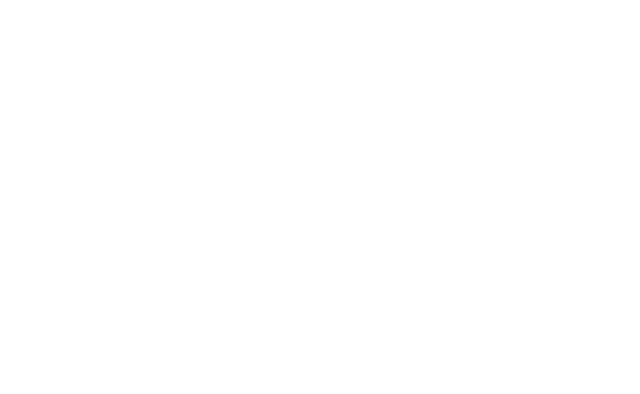
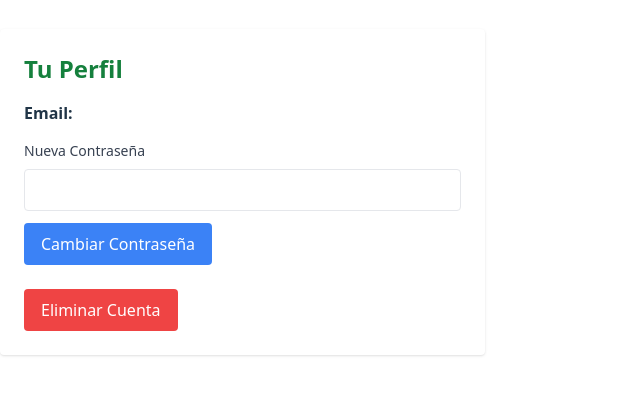
Before and after one commit to santino-rosso/TIF-3, a React (Vite) app in the folder frontend/: page /perfil in a window 1280 px wide. Before the commit this address had no page. Shown: the part 228-622 px from the top of the page, without its empty margins (0-640 px from the left). Built offline with nearby package versions, Linux system fonts and the light colour scheme; no server answers; sample sign-in values are in the browser's storage.

Commit message:
agrego pagina perfil

```diff
--- a/frontend/src/App.jsx
+++ b/frontend/src/App.jsx
@@ -5,6 +5,7 @@
 import PrivateRoute from "./components/PrivateRoute";
 import Register from "./pages/Register";
 import Favoritos from "./pages/Favoritos";
+import Perfil from "./pages/Perfil";
 
 
 function App() {
@@ -16,6 +17,7 @@
         <Route path="/" element={<Home />} />
         <Route path="/resultados" element={<Resultados />} />
         <Route path="/favoritos" element={<Favoritos />} />
+        <Route path="/perfil" element={<Perfil />} />
       </Route>
     </Routes>
   );
--- a/frontend/src/components/Navbar.jsx
+++ b/frontend/src/components/Navbar.jsx
@@ -24,6 +24,10 @@
         ⭐ Favoritos
       </Link>
 
+      <Link to="/perfil" className="text-sm text-gray-300 hover:text-blue-600">
+        👤 Mi Cuenta
+      </Link>
+
       <button
         onClick={() => logout(navigate)}
         className="bg-red-500 hover:bg-red-600 px-4 py-2 rounded"
--- /dev/null
+++ b/frontend/src/pages/Perfil.jsx
@@ -0,0 +1,86 @@
+import { useEffect, useState } from "react";
+import { useNavigate } from "react-router-dom";
+import axiosInstance from "../utils/axiosInstance";
+
+const Perfil = () => {
+  const [email, setEmail] = useState("");
+  const [newPassword, setNewPassword] = useState("");
+  const [message, setMessage] = useState("");
+  const navigate = useNavigate();
+
+  useEffect(() => {
+    // Obtener datos del usuario logueado
+    const fetchProfile = async () => {
+      try {
+        const res = await axiosInstance.get("/read");
+        setEmail(res.data.email);
+      } catch (err) {
+        console.error("Error al cargar perfil:", err);
+      }
+    };
+    fetchProfile();
+  }, []);
+
+  const handleChangePassword = async (e) => {
+    e.preventDefault();
+    setMessage("");
+    try {
+      await axiosInstance.put("/update", {
+        new_password: newPassword,
+      });
+      setMessage("✅ Contraseña actualizada con éxito.");
+      setNewPassword("");
+    } catch (err) {
+      setMessage("❌ Error al cambiar la contraseña.");
+    }
+  };
+
+  const handleEliminarCuenta = async () => {
+    if (!window.confirm("¿Estás seguro de que querés eliminar tu cuenta? Esta acción es irreversible.")) return;
+    try {
+        await axiosInstance.delete("delete");
+            setMessage("✅ Cuenta eliminada con éxito.");
+        localStorage.clear();
+        navigate("/login");
+    } catch (err) {
+        console.error("Error al eliminar la cuenta:", err);
+        setMessage("❌ No se pudo eliminar la cuenta.");
+    }
+  };
+
+  return (
+    <div className="max-w-lg mx-auto mt-10 p-6 bg-white rounded shadow">
+      <h2 className="text-2xl font-bold mb-4 text-green-700">Tu Perfil</h2>
+
+      <p className="mb-4"><strong>Email:</strong> {email}</p>
+
+      <form onSubmit={handleChangePassword} className="mb-6">
+        <label className="block mb-2 text-sm font-medium text-gray-700">Nueva Contraseña</label>
+        <input
+          type="password"
+          value={newPassword}
+          onChange={(e) => setNewPassword(e.target.value)}
+          required
+          className="w-full p-2 border rounded mb-3"
+        />
+        <button
+          type="submit"
+          className="bg-blue-500 text-white px-4 py-2 rounded hover:bg-blue-600"
+        >
+          Cambiar Contraseña
+        </button>
+      </form>
+
+      <button
+        onClick={handleEliminarCuenta}
+        className="bg-red-500 text-white px-4 py-2 rounded hover:bg-red-600"
+      >
+        Eliminar Cuenta
+      </button>
+
+      {message && <p className="mt-4 text-sm">{message}</p>}
+    </div>
+  );
+};
+
+export default Perfil;
```
